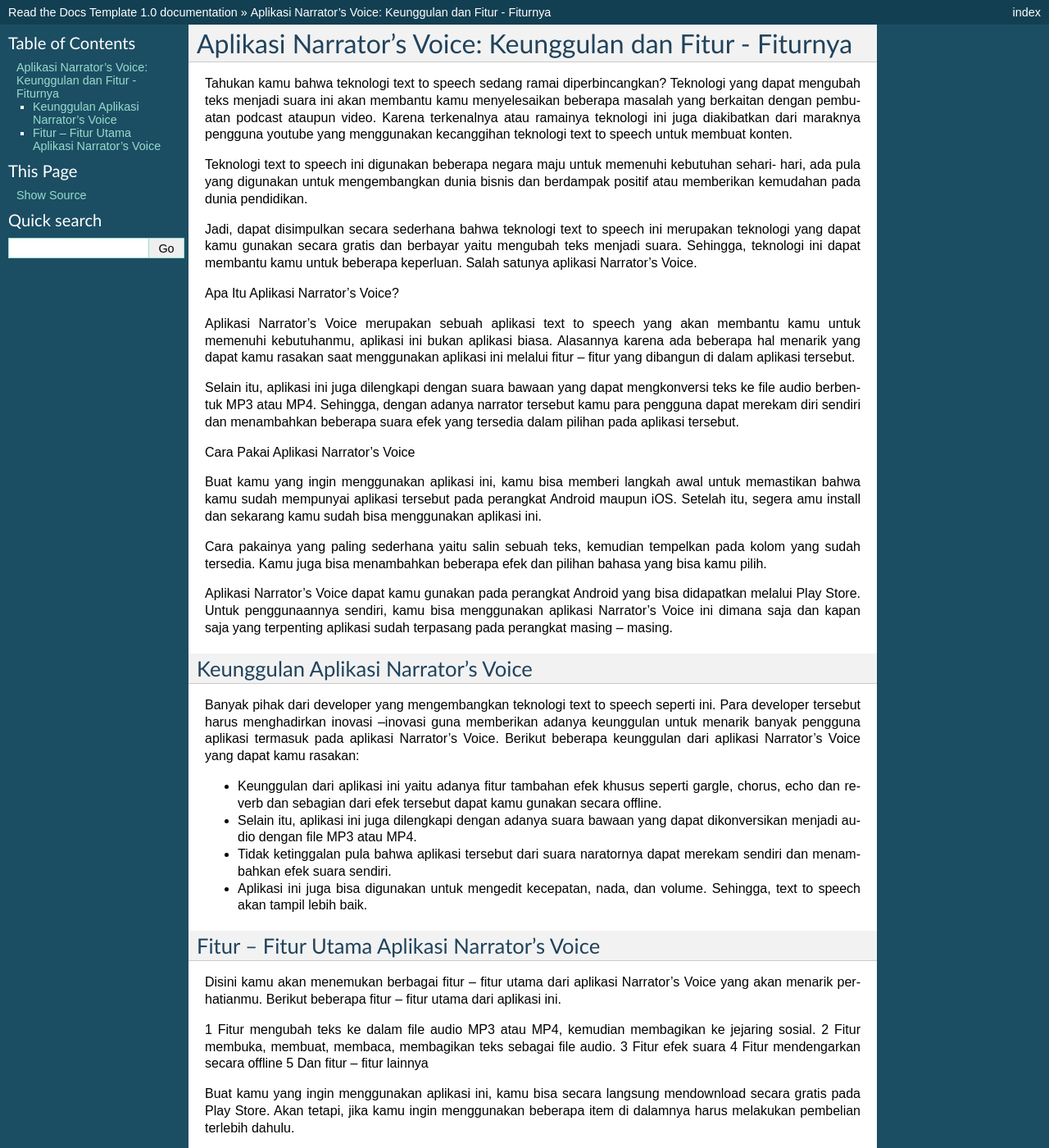
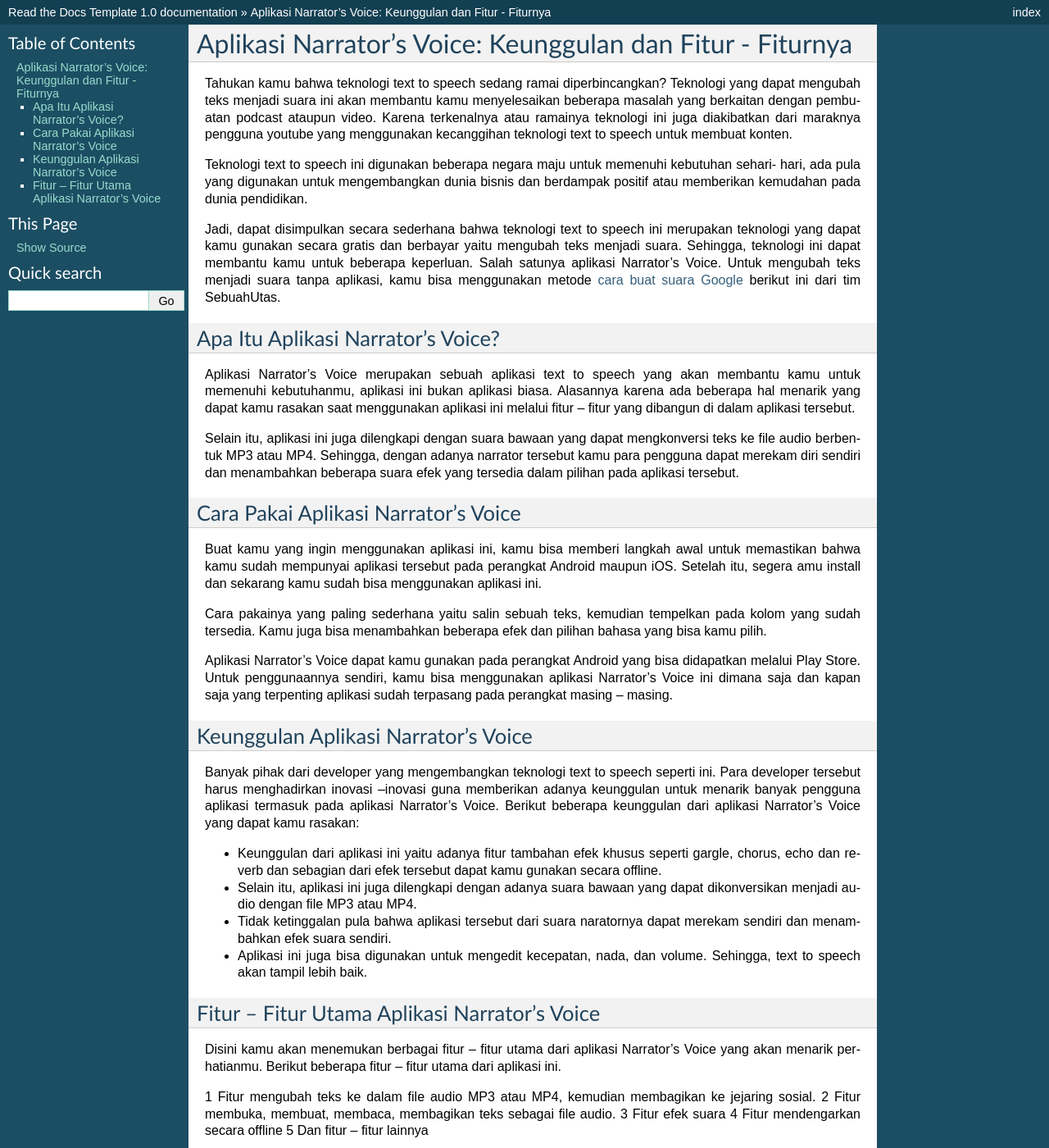
Before and after one commit to zaidmg/taichi, a Sphinx documentation site: the page built from docs/application/index.rst, in a window 1280 px wide and 1400 px high. Shown: the whole window at 82% size. Built offline with Sphinx 7.4.7, drawn with Linux system fonts in a browser that asks for light colours; pages that are not in the unit, such as notebooks, are missing from menus; some of the changed text lies outside the part shown.

Commit message:
Update index.rst

```diff
--- a/docs/application/index.rst
+++ b/docs/application/index.rst
@@ -5,15 +5,17 @@
 
 Teknologi text to speech ini digunakan beberapa negara maju untuk memenuhi kebutuhan sehari- hari, ada pula yang digunakan untuk mengembangkan dunia bisnis dan berdampak positif atau memberikan kemudahan pada dunia pendidikan.
 
-Jadi, dapat disimpulkan secara sederhana bahwa teknologi text to speech ini merupakan teknologi yang dapat kamu gunakan secara gratis dan berbayar yaitu mengubah teks menjadi suara. Sehingga, teknologi ini dapat membantu kamu untuk beberapa keperluan. Salah satunya aplikasi Narrator's Voice.
+Jadi, dapat disimpulkan secara sederhana bahwa teknologi text to speech ini merupakan teknologi yang dapat kamu gunakan secara gratis dan berbayar yaitu mengubah teks menjadi suara. Sehingga, teknologi ini dapat membantu kamu untuk beberapa keperluan. Salah satunya aplikasi Narrator's Voice. Untuk mengubah teks menjadi suara tanpa aplikasi, kamu bisa menggunakan metode `cara buat suara Google <https://www.sebuahutas.com/2022/02/cara-membuat-suara-google-di-hp-tanpa.html>`_ berikut ini dari tim SebuahUtas.
 
 Apa Itu Aplikasi Narrator's Voice?
+--------------
 
 Aplikasi Narrator's Voice merupakan sebuah aplikasi text to speech yang akan membantu kamu untuk memenuhi kebutuhanmu, aplikasi ini bukan aplikasi biasa. Alasannya karena ada beberapa hal menarik yang dapat kamu rasakan saat menggunakan aplikasi ini melalui fitur – fitur yang dibangun di dalam aplikasi tersebut.
 
 Selain itu, aplikasi ini juga dilengkapi dengan suara bawaan yang dapat mengkonversi teks ke file audio berbentuk MP3 atau MP4. Sehingga, dengan adanya narrator tersebut kamu para pengguna dapat merekam diri sendiri dan menambahkan beberapa suara efek yang tersedia dalam pilihan pada aplikasi tersebut.
 
 Cara Pakai Aplikasi Narrator's Voice
+----------------
 
 Buat kamu yang ingin menggunakan aplikasi ini, kamu bisa memberi langkah awal untuk memastikan bahwa kamu sudah mempunyai aplikasi tersebut pada perangkat Android maupun iOS. Setelah itu, segera amu install dan sekarang kamu sudah bisa menggunakan aplikasi ini.
 
```
Also changed, not shown: other parts of docs/application/index.rst (+2 -0 lines).
